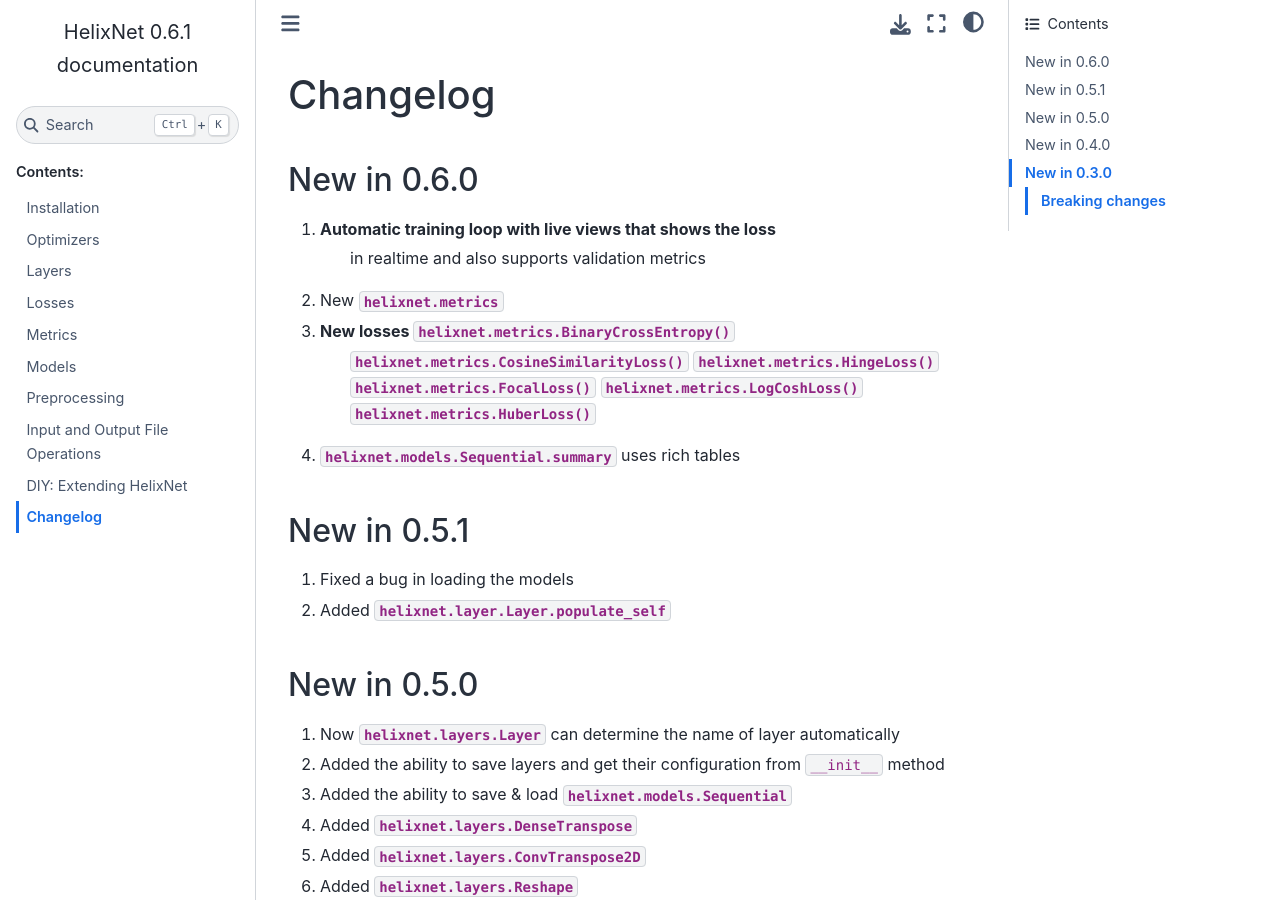
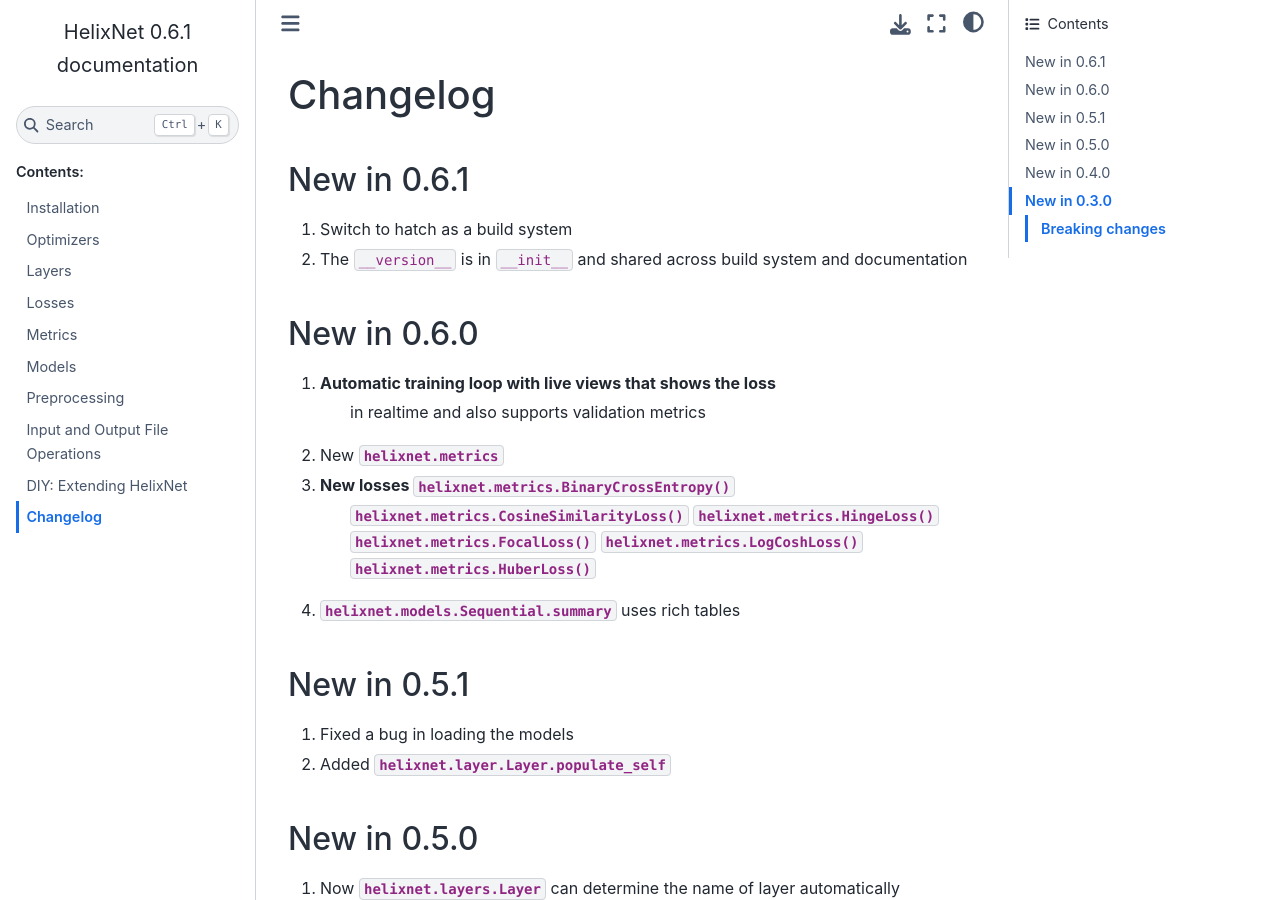
Before and after one commit to TheIridiumMan/HelixNet, a Sphinx documentation site: the page built from docs/changelog.rst, in a window 1280 px wide and 900 px high. Built offline with Sphinx 7.4.7 and the Sphinx Book theme 1.1.4, drawn with Linux system fonts in a browser that asks for light colours.

Commit message:
Fixed a bug in pyproject.toml. Added recent changes in changelog.rst

```diff
--- a/docs/changelog.rst
+++ b/docs/changelog.rst
@@ -1,5 +1,10 @@
 Changelog
 =========
+New in 0.6.1
+------------
+#. Switch to hatch as a build system
+#. The ``__version__`` is in ``__init__`` and shared across build system and documentation
+
 New in 0.6.0
 ------------
 #. Automatic training loop with live views that shows the loss
--- a/pyproject.toml
+++ b/pyproject.toml
@@ -17,6 +17,7 @@ classifiers = [
     "License :: OSI Approved :: MIT License",
     "Topic :: Scientific/Engineering :: Artificial Intelligence"
 ]
+dynamic = ["version"]
 
 [project.optional-dependencies]
 docs = ["sphinx", "sphinx-book-theme"]
```
